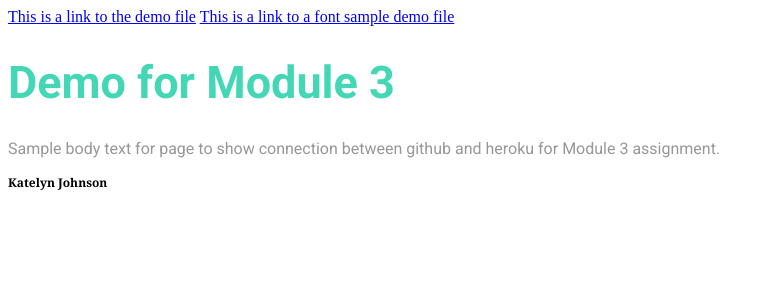
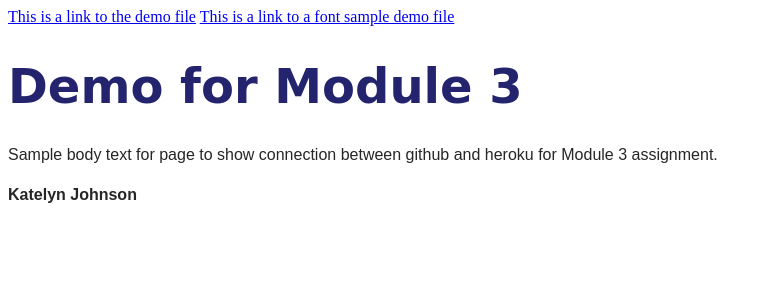
Before and after one commit to katelykj/file-v1, a PHP site: page /index.html in a window 1280 px wide. Shown: the top 300 px of the page, without its empty margins (0-774 px from the left). Run offline with PHP 8.4, Linux system fonts and the light colour scheme.

Commit message:
Update style.css

```diff
--- a/style.css
+++ b/style.css
@@ -1,21 +1,36 @@
 .title{
   font-weight: bold;
-  font-size: 45px;
-  color: #44D7B6;
+  font-size: 48px;
+  color: #23236E;
+}
+
+h2 {
+  font-size: 24px;
+  color: #262626;
+  font-weight: light;
+}
+
+h3 {
+  font-size: 18px;
+  color: #FF2C2E;
+  font-weight: bold;
 }
 
 h4 {
-  font-family: Georgia;
-  font-size: 12px;
-  color: black;
+  font-size: 16px;
+  color: #262626;
 }
 
 .body{
   font-weight: regular;
   font-size: 16px;
-  color: #979797 !important;
+  color: #262626 !important;
 }
 
-h1, p {
-  font-family: 'Roboto', sans-serif;
+h1{
+  font-family: 'Yeseva One', cursive;
 }
+
+p, h2, h3, h4{
+  font-family: 'Source Sans Pro', sans-serif;
+}
```
